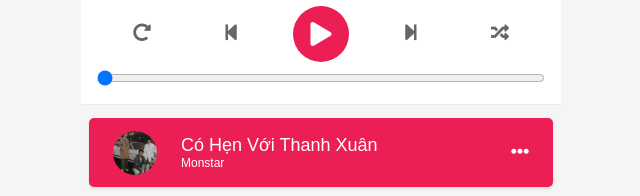
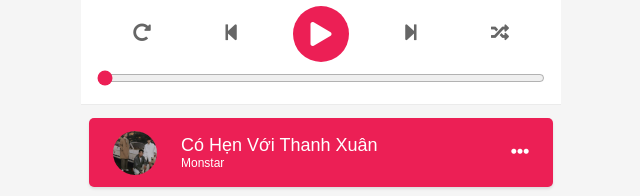
Before and after one commit to tnanhkiet/music_player, a plain HTML site: page index.html in a window 1280 px wide. Shown: the part 276-472 px from the top of the page, 319-959 px from the left. Drawn offline with Linux system fonts and the light colour scheme.

Commit message:
color progress

```diff
--- a/assets/style.css
+++ b/assets/style.css
@@ -114,6 +114,7 @@
 
 .progress {
     width: 100%;
+    accent-color: #ec1f55;
 }
 
 /* Playlist */
```
